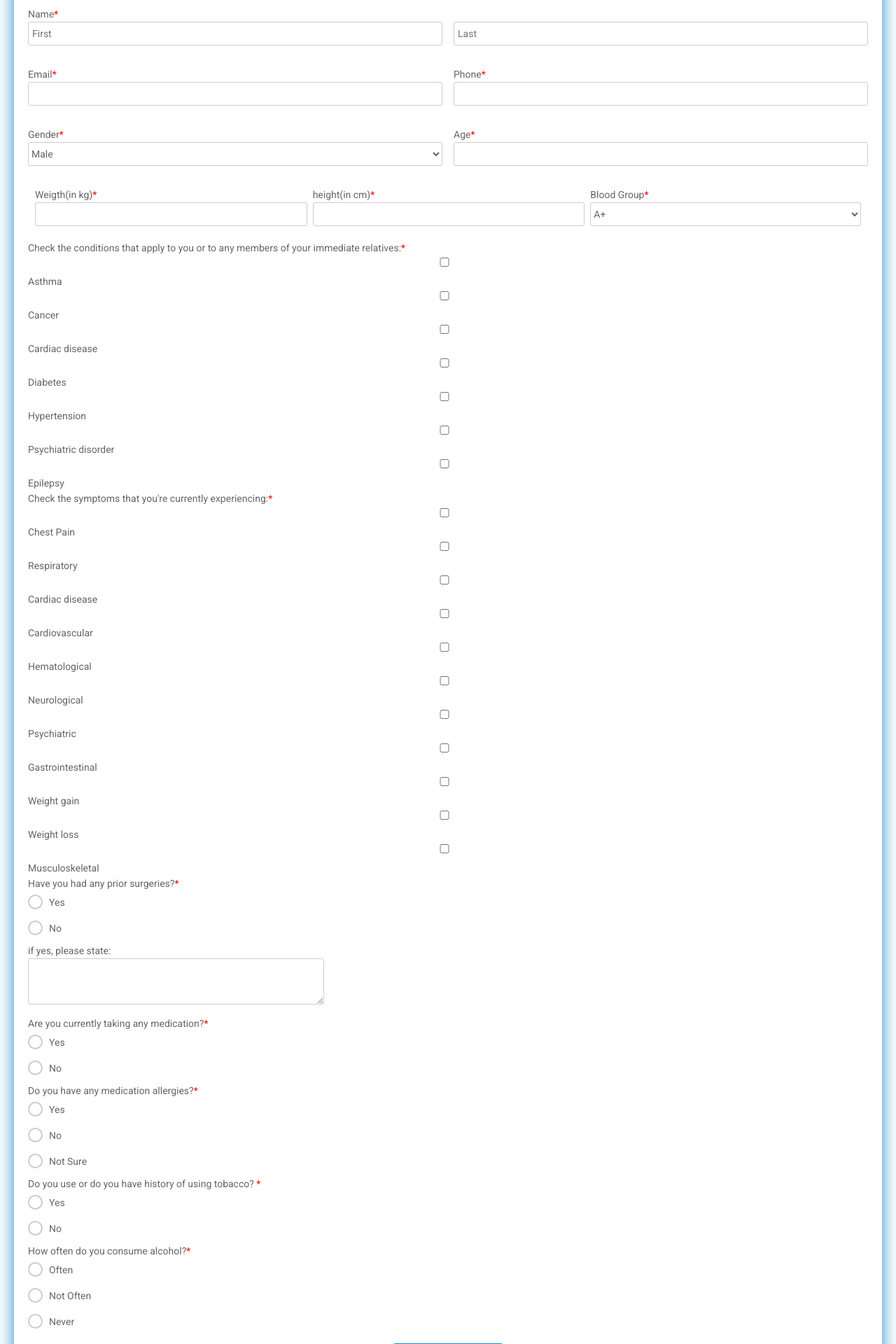
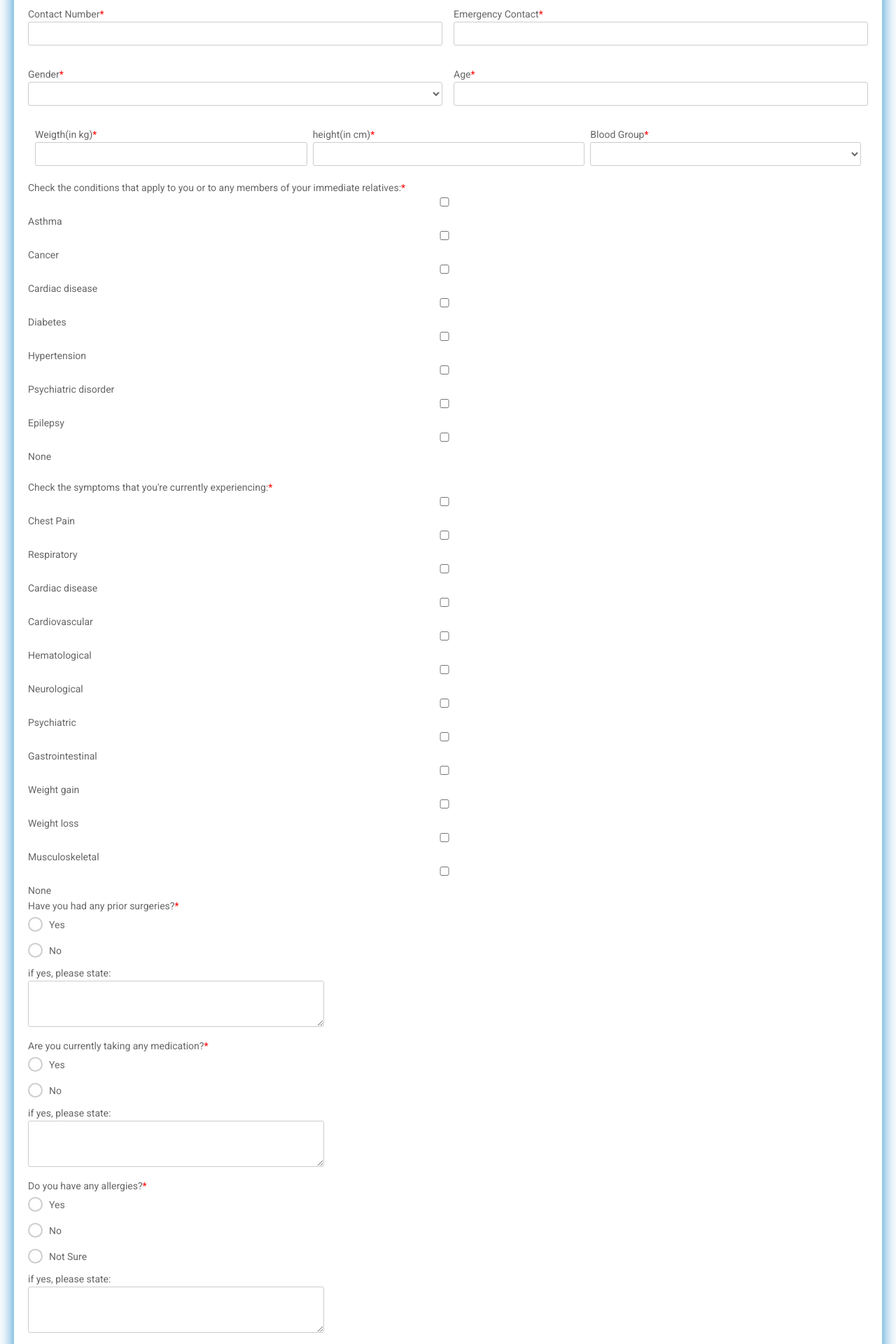
Before and after one commit to BhavyaSheth22/SIH_chatbot, a Flask app: page /medical_history in a window 1280 px wide. Shown: the part 251-2171 px from the top of the page at 70% size. Run offline with Flask 2, Linux system fonts and the light colour scheme.

Commit message:
finished medical history backend(database)

```diff
--- a/sih_chatbot/routes.py
+++ b/sih_chatbot/routes.py
@@ -1,7 +1,7 @@
 from flask import url_for, flash, redirect, request, Flask, render_template, jsonify
 from sih_chatbot import app, db, bcrypt
 from sih_chatbot.forms import RegistrationForm, LoginForm
-from sih_chatbot.models import User, Message
+from sih_chatbot.models import User, Message, Patient
 from flask_login import login_user, current_user, logout_user, login_required
 import pusher
 
@@ -67,7 +67,70 @@ def chat():
 
 @app.route("/medical_history")
 def medical_history():
-    return render_template('medical_history.html')
+    gender = ["Male", "Female", "Other"]
+    blood = ["A+", "A-", "B+", "B-", "AB+", "AB-", "O+", "O-"]
+    return render_template('medical_history.html', gender=gender, blood=blood)
+
+
+@app.route("/medical_database", methods=['GET', 'POST'])
+def medical_database():
+    #text
+    age = request.form.get('age')
+    contact = request.form.get('contact')
+    emergency_contact = request.form.get('emergency_contact')
+    weight = request.form.get('weight')
+    height = request.form.get('height')
+    #select
+    gender = request.form.get('gender_select')
+    blood = request.form.get('blood_select')
+    #checkbox
+    conditions = request.form.getlist('status_condition')
+    symptoms = request.form.getlist('status_sympoms')
+    #radio
+    surgery = request.form.getlist('surgeries')
+    medication = request.form.getlist('medications')
+    allergy = request.form.getlist('allergies')
+    tobacco = request.form.getlist('tobacco')
+    alcohol = request.form.getlist('alcohol')
+    #all radio buttons and checkboxes are arrays are arrays
+    #textarea
+    surgery_text = request.form.get('surgeries_text')
+    medication_text = request.form.get('medication_text')
+    allergy_text = request.form.get('allergies_text')
+
+    bmi = str(int(weight)/((int(height)/100)**2))
+    condition = ""
+    symptom = ""
+    for c in conditions:
+        condition += c + ","
+    for s in symptoms:
+        symptom += s + ","
+    patient = Patient(first_name=current_user.first_name,
+                      last_name=current_user.last_name,
+                      age=str(age),
+                      contact=str(contact),
+                      emergency_contact=str(emergency_contact),
+                      weight=str(weight),
+                      height=str(height),
+                      bmi=bmi,
+                      gender=str(gender),
+                      blood_group=str(blood),
+                      conditions=condition,
+                      symptoms=symptom,
+                      surgery=str(surgery[0]),
+                      medication=str(medication[0]),
+                      allergy=str(allergy[0]),
+                      tobacco=str(tobacco[0]),
+                      alcohol=str(alcohol[0]),
+                      surgery_text=str(surgery_text),
+                      medication_text=str(medical_history),
+                      allergy_text=str(allergy_text))
+    db.session.add(patient)
+    db.session.commit()
+    return redirect(url_for('chat'))
+
+
+
 
 @app.route("/logout")
 def logout():
--- a/sih_chatbot/templates/medical_history.html
+++ b/sih_chatbot/templates/medical_history.html
@@ -212,34 +212,28 @@
   <body>
 
     <div class="testbox">
-    <form method="POST" action="">
+    <form method="POST" action="{{ url_for('medical_database') }}">
         <div class="banner">
           <h1>Medical History</h1>
         </div>
-        <div class="item">
-          <p>Name<span class="required">*</span></p>
-          <div class="name-item">
-            <input type="text" name="name" placeholder="First" required/>
-            <input type="text" name="name" placeholder="Last" required/>
-          </div>
-        </div>
         <div class="contact-item">
           <div class="item">
-            <p>Email<span class="required">*</span></p>
-            <input type="text" name="name" required/>
+            <p>Contact Number<span class="required">*</span></p>
+            <input type="text" name="contact" required/>
           </div>
           <div class="item">
-            <p>Phone<span class="required">*</span></p>
-            <input type="text" name="name" required/>
+            <p>Emergency Contact<span class="required">*</span></p>
+            <input type="text" name="emergency_contact" required/>
           </div>
         </div>
         <div class="position-item">
           <div class="item">
             <p>Gender<span class="required">*</span></p>
-            <select required>
-              <option value="1">Male</option>
-              <option value="2">Female</option>
-              <option value="3">Other</option>
+            <select  name="gender_select" required>
+            <option value="" disabled selected hidden></option>
+                {% for g in gender %}
+              <option value="{{ g }}">{{ g }}</option>
+                {% endfor %}
             </select>
           </div>
           <div class="item">
@@ -247,115 +241,116 @@
             <input type="date" name="bdate" required/>
             <i class="fas fa-calendar-alt"></i> -->
             <p>Age<span class="required">*</span></p>
-            <input type="text" name="name" required/>
+            <input type="text" name="age" required/>
           </div>
         </div>
         <div class="Row">
           <div class="Column">
             <p>Weigth(in kg)<span class="required">*</span></p>
-            <input type="text" name="name" required/>
+            <input type="text" name="weight" required/>
           </div>
           <div class="Column">
             <p>height(in cm)<span class="required">*</span></p>
-            <input type="text" name="name" required/>
+            <input type="text" name="height" required/>
           </div>
           <div class="Column">
             <p>Blood Group<span class="required">*</span></p>
-            <select required>
-              <option value="1">A+</option>
-              <option value="2">A-</option>
-              <option value="3">B+</option>
-              <option value="1">B-</option>
-              <option value="2">AB+</option>
-              <option value="3">AB-</option>
-              <option value="2">O+</option>
-              <option value="3">O-</option>
+            <select name="blood_select" required>
+            <option value="" disabled selected hidden></option>
+              {% for b in blood %}
+              <option value="{{ b }}">{{ b }}</option>
+              {% endfor %}
             </select>
           </div>
         </div>
         <div class="question">
           <p>Check the conditions that apply to you or to any members of your immediate relatives:<span class="required">*</span></p>
           <div class="question-answer">
-              <label><input type="checkbox" value="none" id="Asthma" name="status" required>Asthma</input></label>
-              <label><input type="checkbox" value="none" id="Cancer" name="status" required>Cancer</input></label>
-              <label><input type="checkbox" value="none" id="Cardiac disease" name="status" required>Cardiac disease</input></label>
-              <label><input type="checkbox" value="none" id="Diabetes" name="status" required>Diabetes</input></label>
-              <label><input type="checkbox" value="none" id="Hypertension" name="status" required>Hypertension</input></label>
-              <label><input type="checkbox" value="none" id="Psychiatric disorder" name="status" required>Psychiatric disorder</input></label>
-              <label><input type="checkbox" value="none" id="Epilepsy" name="status" required>Epilepsy</input></label>
+              <input type="checkbox" value="Asthma" name="status_condition" >Asthma</input>
+              <input type="checkbox" value="Cancer" name="status_condition" >Cancer</input>
+              <input type="checkbox" value="Cardiac disease" name="status_condition" >Cardiac disease</input>
+              <input type="checkbox" value="Diabetes" name="status_condition" >Diabetes</input>
+              <input type="checkbox" value="Hypertension" name="status_condition" >Hypertension</input>
+              <input type="checkbox" value="Psychiatric disorder" name="status_condition" >Psychiatric disorder</input>
+              <input type="checkbox" value="Epilepsy" name="status_condition" >Epilepsy</input>
+              <input type="checkbox" value="None" name="status_condition" >None</input>
         </div>
+        <br>
         <div class="question">
           <p>Check the symptoms that you're currently experiencing:<span class="required">*</span></p>
           <div class="question-answer">
-              <label><input type="checkbox" value="none"  name="status" required>Chest Pain</input></label>
-              <label><input type="checkbox" value="none"  name="status" required>Respiratory</input></label>
-              <label><input type="checkbox" value="none"  name="status" required>Cardiac disease</input></label>
-              <label><input type="checkbox" value="none"  name="status" required>Cardiovascular</input></label>
-              <label><input type="checkbox" value="none"  name="status" required>Hematological</input></label>
-              <label><input type="checkbox" value="none"  name="status" required>Neurological</input></label>
-              <label><input type="checkbox" value="none"  name="status" required>Psychiatric</input></label>
-              <label><input type="checkbox" value="none"  name="status" required>Gastrointestinal</input></label>
-              <label><input type="checkbox" value="none"  name="status" required>Weight gain</input></label>
-              <label><input type="checkbox" value="none"  name="status" required>Weight loss</input></label>
-              <label><input type="checkbox" value="none"  name="status" required>Musculoskeletal</input></label>
+              <input type="checkbox" value="Chest Pain"  name="status_symptom">Chest Pain</input>
+              <input type="checkbox" value="Respiratory"  name="status_symptom">Respiratory</input>
+              <input type="checkbox" value="Cardiac disease"  name="status_symptom">Cardiac disease</input>
+              <input type="checkbox" value="Cardiovascular"  name="status_symptom">Cardiovascular</input>
+              <input type="checkbox" value="Hematological"  name="status_symptom">Hematological</input>
+              <input type="checkbox" value="Neurological"  name="status_symptom">Neurological</input>
+              <input type="checkbox" value="Psychiatric"  name="status_symptom">Psychiatric</input>
+              <input type="checkbox" value="Gastrointestinal"  name="status_symptom">Gastrointestinal</input>
+              <input type="checkbox" value="Weight gain"  name="status_symptom">Weight gain</input>
+              <input type="checkbox" value="Weight loss"  name="status_symptom">Weight loss</input>
+              <input type="checkbox" value="Musculoskeletal"  name="status_symptom">Musculoskeletal</input>
+              <input type="checkbox" value="None"  name="status_symptom" >None</input>
         </div>
         <div class="question">
           <p>Have you had any prior surgeries?<span class="required">*</span></p>
           <div class="question-answer">
             <div>
-              <input type="radio" value="none" id="radio_7" name="references" />
-              <label for="radio_7" class="radio"><span>Yes</span></label>
+              <input type="radio" value="yes" id="radio_1" name="surgeries" />
+              <label for="radio_1" class="radio"><span>Yes</span></label>
             </div>
             <div>
-              <input type="radio" value="none" id="radio_8" name="references" />
-              <label for="radio_8" class="radio"><span>No</span></label>
+              <input type="radio" value="no" id="radio_2" name="surgeries" />
+              <label for="radio_2" class="radio"><span>No</span></label>
             </div>
             <p>if yes, please state:</p>
-            <textarea rows="4" cols="50">
-
-            </textarea>
+            <textarea name="surgeries_text" rows="4" cols="50"></textarea>
           </div>
         </div>
         <div class="question">
           <p>Are you currently taking any medication?<span class="required">*</span></p>
           <div class="question-answer">
             <div>
-              <input type="radio" value="none" id="radio_5" name="references" />
+              <input type="radio" value="yes" id="radio_3" name="medications" />
+              <label for="radio_3" class="radio"><span>Yes</span></label>
+            </div>
+            <div>
+              <input type="radio" value="no" id="radio_4" name="medications" />
+              <label for="radio_4" class="radio"><span>No</span></label>
+            </div>
+            <p>if yes, please state:</p>
+            <textarea name="medications_text" rows="4" cols="50"></textarea>
+          </div>
+        </div>
+        <div class="question">
+          <p>Do you have any allergies?<span class="required">*</span></p>
+          <div class="question-answer">
+            <div>
+              <input type="radio" value="yes" id="radio_5" name="allergies" />
               <label for="radio_5" class="radio"><span>Yes</span></label>
             </div>
             <div>
-              <input type="radio" value="none" id="radio_6" name="references" />
+              <input type="radio" value="no" id="radio_6" name="allergies" />
               <label for="radio_6" class="radio"><span>No</span></label>
             </div>
-          </div>
-        </div>
-        <div class="question">
-          <p>Do you have any medication allergies?<span class="required">*</span></p>
-          <div class="question-answer">
             <div>
-              <input type="radio" value="none" id="radio_7" name="references" />
-              <label for="radio_7" class="radio"><span>Yes</span></label>
+              <input type="radio" value="no_sure" id="radio_7" name="allergies" />
+              <label for="radio_7" class="radio"><span>Not Sure</span></label>
             </div>
-            <div>
-              <input type="radio" value="none" id="radio_8" name="references" />
-              <label for="radio_8" class="radio"><span>No</span></label>
-            </div>
-            <div>
-              <input type="radio" value="none" id="radio_9" name="references" />
-              <label for="radio_9" class="radio"><span>Not Sure</span></label>
-            </div>
+            <p>if yes, please state:</p>
+            <textarea name="allergies_text" rows="4" cols="50"></textarea>
           </div>
         </div>
         <div class="question">
           <p>Do you use or do you have history of using tobacco? <span class="required">*</span></p>
           <div class="question-answer">
             <div>
-              <input type="radio" value="none" id="radio_10" name="references" />
-              <label for="radio_10" class="radio"><span>Yes</span></label>
+              <input type="radio" value="yes" id="radio_8" name="tobacco" />
+              <label for="radio_8" class="radio"><span>Yes</span></label>
             </div>
             <div>
-              <input type="radio" value="none" id="radio_11" name="references" />
-              <label for="radio_11" class="radio"><span>No</span></label>
+              <input type="radio" value="no" id="radio_9" name="tobacco" />
+              <label for="radio_9" class="radio"><span>No</span></label>
             </div>
           </div>
         </div>
@@ -363,21 +358,21 @@
           <p>How often do you consume alcohol?<span class="required">*</span></p>
           <div class="question-answer">
             <div>
-              <input type="radio" value="none" id="radio_12" name="references" />
-              <label for="radio_12" class="radio"><span>Often</span></label>
+              <input type="radio" value="yes" id="radio_10" name="alcohol" />
+              <label for="radio_10" class="radio"><span>Often</span></label>
             </div>
             <div>
-              <input type="radio" value="none" id="radio_13" name="references" />
-              <label for="radio_13" class="radio"><span>Not Often</span></label>
+              <input type="radio" value="not_often" id="radio_11" name="alcohol" />
+              <label for="radio_11" class="radio"><span>Not Often</span></label>
             </div>
              <div>
-              <input type="radio" value="none" id="radio_14" name="references" />
-              <label for="radio_14" class="radio"><span>Never</span></label>
+              <input type="radio" value="never" id="radio_12" name="alcohol" />
+              <label for="radio_12" class="radio"><span>Never</span></label>
             </div>
           </div>
         </div>
         <div class="btn-block">
-          <button type="submit" href="/">Apply For The Job</button>
+          <button type="submit" href="/">Submit</button>
         </div>
       </form>
     </div>
```
Also changed, not shown: sih_chatbot/forms.py (+7 -2 lines), sih_chatbot/models.py (+17 -8 lines), sih_chatbot/site.db.
